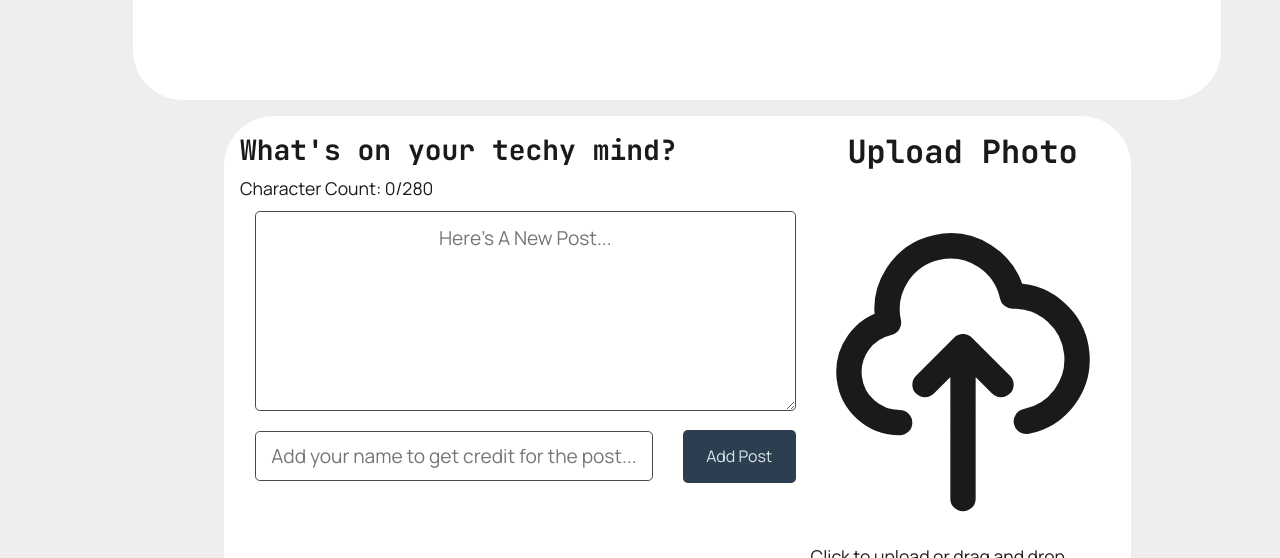
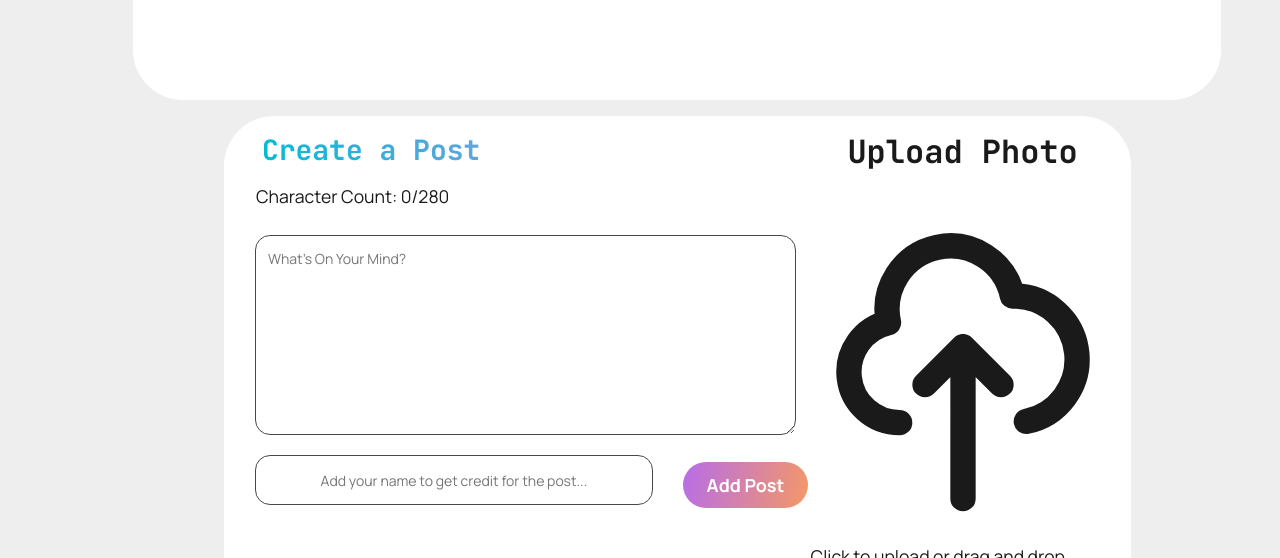
Before and after one commit to rarellano5280/PawPalz, a React (Create React App) app in the folder client/: page / in a window 1280 px wide. Shown: the part 960-1518 px from the top of the page. Built offline with nearby package versions, Linux system fonts and the light colour scheme; no server answers.

Commit message:
added some styling to create post card

```diff
--- a/client/src/components/Header/header.css
+++ b/client/src/components/Header/header.css
@@ -102,7 +102,3 @@ textarea {
     box-shadow: 0 0 10px #0275d8;
     text-shadow: aliceblue;
 }
-
-.icon-color {
-    color: black;
-}
--- a/client/src/components/Header/index.js
+++ b/client/src/components/Header/index.js
@@ -14,7 +14,7 @@ const Header = () => {
         <div className="paw__navbar-links_logo">
           <img src={logo} />
         </div>
-        <h3 class="paw__title">Paw Palz</h3>
+        <h3 class="paw__title gradient__text">Paw Palz</h3>
         <div class="paw__searchbar">
           <input type="text" placeholder="Start typing your search.." />
         </div>
--- a/client/src/components/PostForm/index.js
+++ b/client/src/components/PostForm/index.js
@@ -3,6 +3,7 @@ import { useMutation } from '@apollo/client';
 
 import { ADD_POST } from '../../utils/mutations';
 import { QUERY_POSTS } from '../../utils/queries';
+import './post.css'
 
 const PostForm = () => {
   const [formState, setFormState] = useState({
@@ -57,10 +58,10 @@ const PostForm = () => {
 
   return (
     <div>
-      <h3>What's on your techy mind?</h3>
+      <h3 className='gradient__text pl-4'>Create a Post</h3>
 
       <p
-        className={`m-0 ${
+        className={`m-3 ${
           characterCount === 280 || error ? 'text-danger' : ''
         }`}
       >
@@ -68,15 +69,15 @@ const PostForm = () => {
         {error && <span className="ml-2">Something went wrong...</span>}
       </p>
       <form
-        className="flex-row justify-center justify-space-between-md align-center"
+        className="flex-row justify-center justify-space-between-md align-center border"
         onSubmit={handleFormSubmit}
       >
         <div className="col-12">
           <textarea
             name="postText"
-            placeholder="Here's a new post..."
+            placeholder="What's on your mind?"
             value={formState.postText}
-            className="form-input w-100"
+            className="form-input text-left"
             style={{ lineHeight: '1.5' }}
             onChange={handleChange}
           ></textarea>
@@ -92,7 +93,7 @@ const PostForm = () => {
         </div>
 
         <div className="col-12 col-lg-3">
-          <button className="btn btn-primary btn-block py-3" type="submit">
+          <button className="paw__post-btn" type="submit">
             Add Post
           </button>
         </div>
--- /dev/null
+++ b/client/src/components/PostForm/post.css
@@ -0,0 +1,15 @@
+.paw__post-btn {
+    background: var(--gradient-bar);
+    color: #FFFFFF;
+    font-family: var(--font-family);
+    font-weight: bold;
+    font-size: 18px;
+    line-height: 30px;
+    margin-top: 10px;
+    padding:0.5rem 1rem;
+    border: none;
+    border-radius: 40px;
+    outline: none;
+    cursor: pointer;
+    min-width: 125px;
+}
--- a/client/src/index.css
+++ b/client/src/index.css
@@ -898,6 +898,10 @@ a:hover {
   text-align: justify !important;
 }
 
+.text-left {
+  text-align: left !important;
+}
+
 .text-right {
   text-align: right !important;
 }
@@ -1163,14 +1167,15 @@ form .form-label {
 }
 
 form .form-input {
+  text-align: center;
   width: 100%;
   padding: 0.75rem;
   color: #1a1a1a;
   background-color: #ffffff;
   margin: 0.625rem 0;
-  font-size: 1.2rem;
+  font-size: 14px;
   border: 1px solid #484848;
-  border-radius: 0.3rem;
+  border-radius: 15px;
 }
 
 form .form-input.form-input-squared {
```
Also changed, not shown: 1 other file (tests, documents, lock files or other folders).
